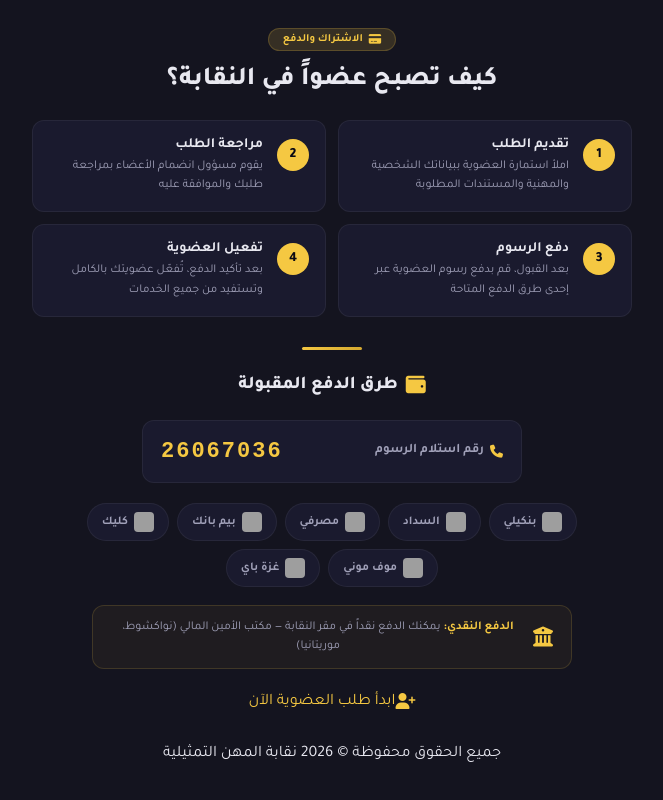
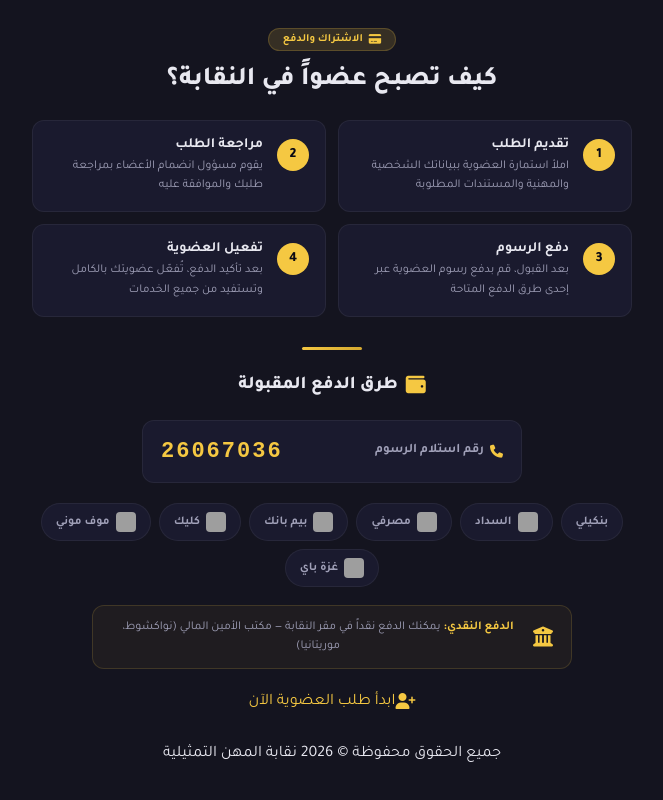
Before and after one commit to khalilaraffadeveloper/nikaba-2026-khalil-arffa, a plain HTML site: page index.html in a window 1280 px wide. Shown: the part 823-1623 px from the top of the page, without its empty margins (308-971 px from the left). Drawn offline with Linux system fonts and the light colour scheme; grey boxes are pictures that could not be loaded.

Commit message:
Remove image from Bankily wallet item
Removed image from Bankily wallet item in the list.

```diff
--- a/index.html
+++ b/index.html
@@ -78,7 +78,7 @@
         </div>
 
         <div class="ls-wallets">
-            <div class="lsw-item"><img src="https://img.icons8.com/color/48/000000/mastercard.png" alt="Bankily" /><span>بنكيلي</span></div>
+            <div class="lsw-item"><span>بنكيلي</span></div>
             <div class="lsw-item"><img src="https://img.icons8.com/color/48/000000/mastercard.png" alt="Essadad" /><span>السداد</span></div>
             <div class="lsw-item"><img src="https://img.icons8.com/color/48/000000/mastercard.png" alt="Masrefy" /><span>مصرفي</span></div>
             <div class="lsw-item"><img src="https://img.icons8.com/color/48/000000/bank-cards.png" alt="BIM" /><span>بيم بانك</span></div>
```
